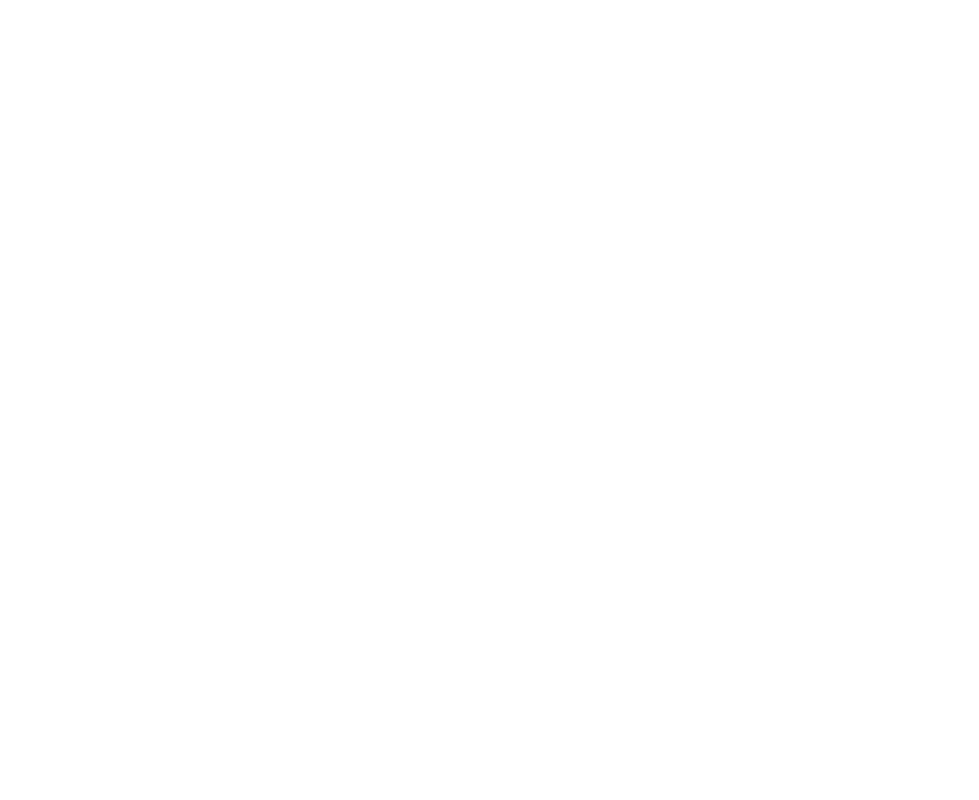
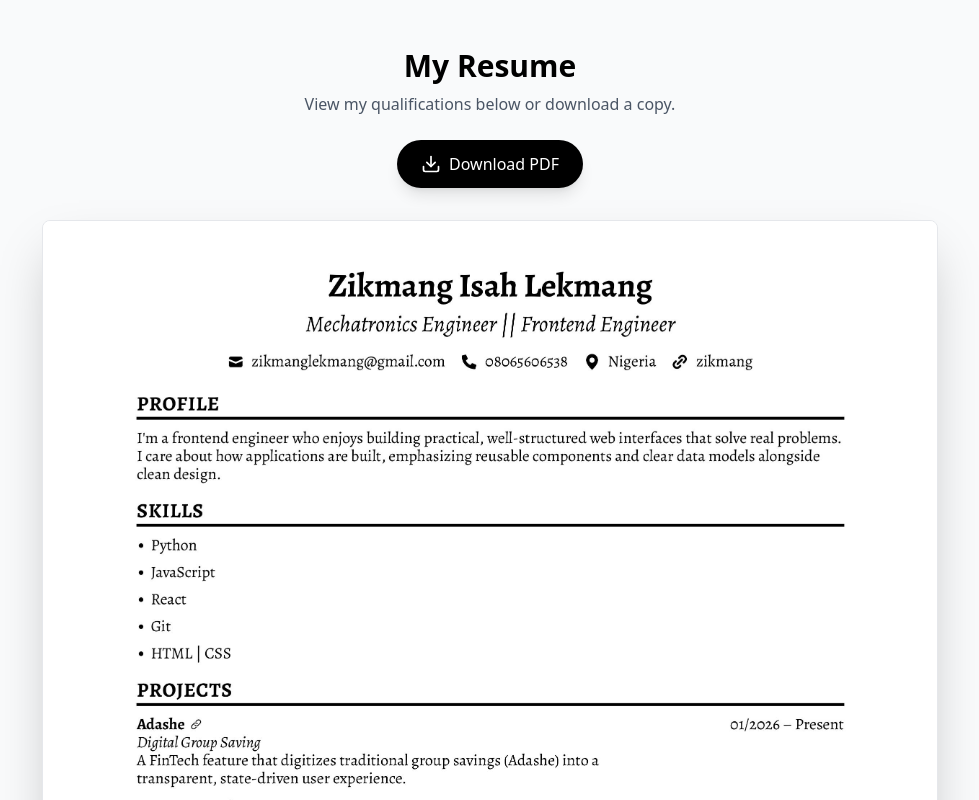
Before and after one commit to Zikmang/Portfolio, a React (Vite) app: page /resume in a window 1280 px wide. Before the commit this address had no page. Shown: the top 800 px of the page, without its empty margins (150-1129 px from the left). Built offline with nearby package versions, Linux system fonts and the light colour scheme.

Commit message:
Added resume page

```diff
--- a/src/App.jsx
+++ b/src/App.jsx
@@ -4,6 +4,7 @@
 import About from './pages/About';
 import Contact from './pages/Contact';
 import ProjectDetail from './pages/ProjectDetail';
+import Resume from './pages/Resume';
 import './App.css'
 
 function App() {
@@ -12,6 +13,8 @@
       <Routes>
 
         <Route path="/" element={<Home />} />
+
+        <Route path='/resume' element={<Resume />} />
 
         <Route path="/about" element={<About />} />
 
--- a/src/components/Navbar.jsx
+++ b/src/components/Navbar.jsx
@@ -15,8 +15,11 @@
   ];
 
   const isActive = (path) => location.pathname === path;
+  const closeMenu = () => setIsOpen(false);
 
-  const closeMenu = () => setIsOpen(false);
+  // Styles
+  const desktopBaseClass = "text-sm font-semibold tracking-widest transition-all duration-300 pb-1";
+  const mobileBaseClass = "block px-4 py-3 text-sm font-semibold tracking-widest rounded-lg transition-all duration-200";
 
   return (
     <nav className="w-full py-6 px-6 md:px-12 bg-white sticky top-0 z-50 shadow-sm">
@@ -36,7 +39,7 @@
             <Link
               key={link.path}
               to={link.path}
-              className={`text-sm font-semibold tracking-widest transition-all duration-300 pb-1 ${
+              className={`${desktopBaseClass} ${
                 isActive(link.path)
                   ? 'text-black border-b-2 border-black'
                   : 'text-gray-500 hover:text-black border-b-2 border-transparent hover:border-black'
@@ -51,14 +54,8 @@
         <button
           onClick={() => setIsOpen(!isOpen)}
           className="md:hidden p-2 rounded-lg hover:bg-gray-100 transition-colors duration-200 focus:outline-none focus:ring-2 focus:ring-gray-200"
-          aria-label={isOpen ? 'Close menu' : 'Open menu'}
-          aria-expanded={isOpen}
         >
-          {isOpen ? (
-            <X className="w-6 h-6 text-gray-900" />
-          ) : (
-            <Menu className="w-6 h-6 text-gray-900" />
-          )}
+          {isOpen ? <X className="w-6 h-6 text-gray-900" /> : <Menu className="w-6 h-6 text-gray-900" />}
         </button>
       </div>
 
@@ -74,7 +71,7 @@
               key={link.path}
               to={link.path}
               onClick={closeMenu}
-              className={`block px-4 py-3 text-sm font-semibold tracking-widest rounded-lg transition-all duration-200 ${
+              className={`${mobileBaseClass} ${
                 isActive(link.path)
                   ? 'text-black bg-gray-100'
                   : 'text-gray-600 hover:text-black hover:bg-gray-50'
--- /dev/null
+++ b/src/pages/Resume.jsx
@@ -0,0 +1,40 @@
+import { Download } from 'lucide-react';
+const Resume = () => {
+  const resumeImage = "public/Resume.pdf.jpg";
+  const resumePdf = "/Zikmang-Isah-Lekmang-Resume.pdf";
+
+  return (
+    <div className="w-full min-h-screen bg-gray-50 flex flex-col items-center py-12 px-4">
+
+      {/* Header Section */}
+      <div className="text-center mb-8">
+        <h1 className="text-3xl font-bold mb-2">My Resume</h1>
+        <p className="text-gray-600 mb-6">
+          View my qualifications below or download a copy.
+        </p>
+
+        {/* Download Button */}
+        <a
+          href={resumePdf}
+          download="Zikmang_Resume.pdf"
+          className="inline-flex items-center gap-2 bg-black text-white px-6 py-3 rounded-full hover:bg-gray-800 transition-all shadow-lg font-medium"
+        >
+          <Download size={20} />
+          Download PDF
+        </a>
+      </div>
+
+      {/* Resume Image Preview */}
+      <div className="w-full max-w-4xl bg-white shadow-2xl rounded-lg overflow-hidden border border-gray-200">
+        <img
+          src={resumeImage}
+          alt="Resume Preview"
+          className="w-full h-auto"
+        />
+      </div>
+
+    </div>
+  );
+};
+
+export default Resume;
```
Also changed, not shown: public/Resume.pdf.jpg (added), 1 other file (tests, documents, lock files or other folders).
